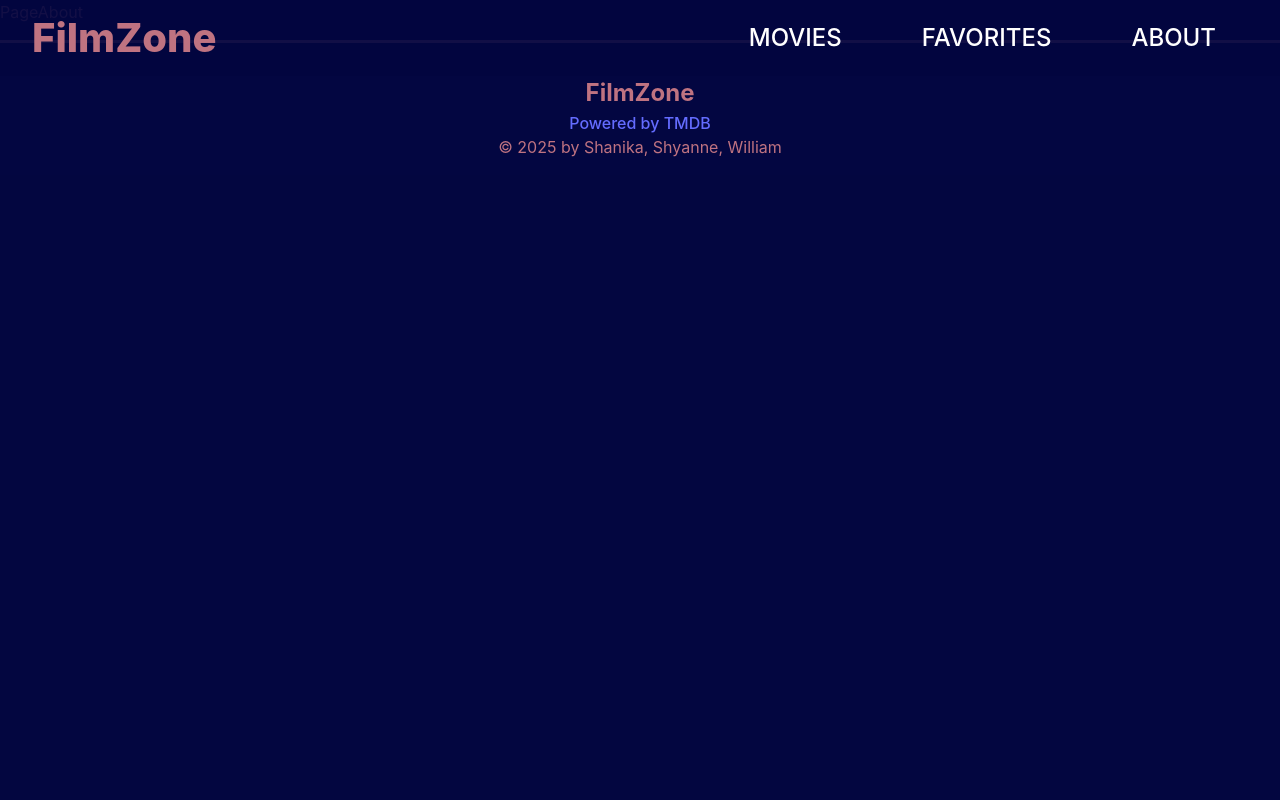
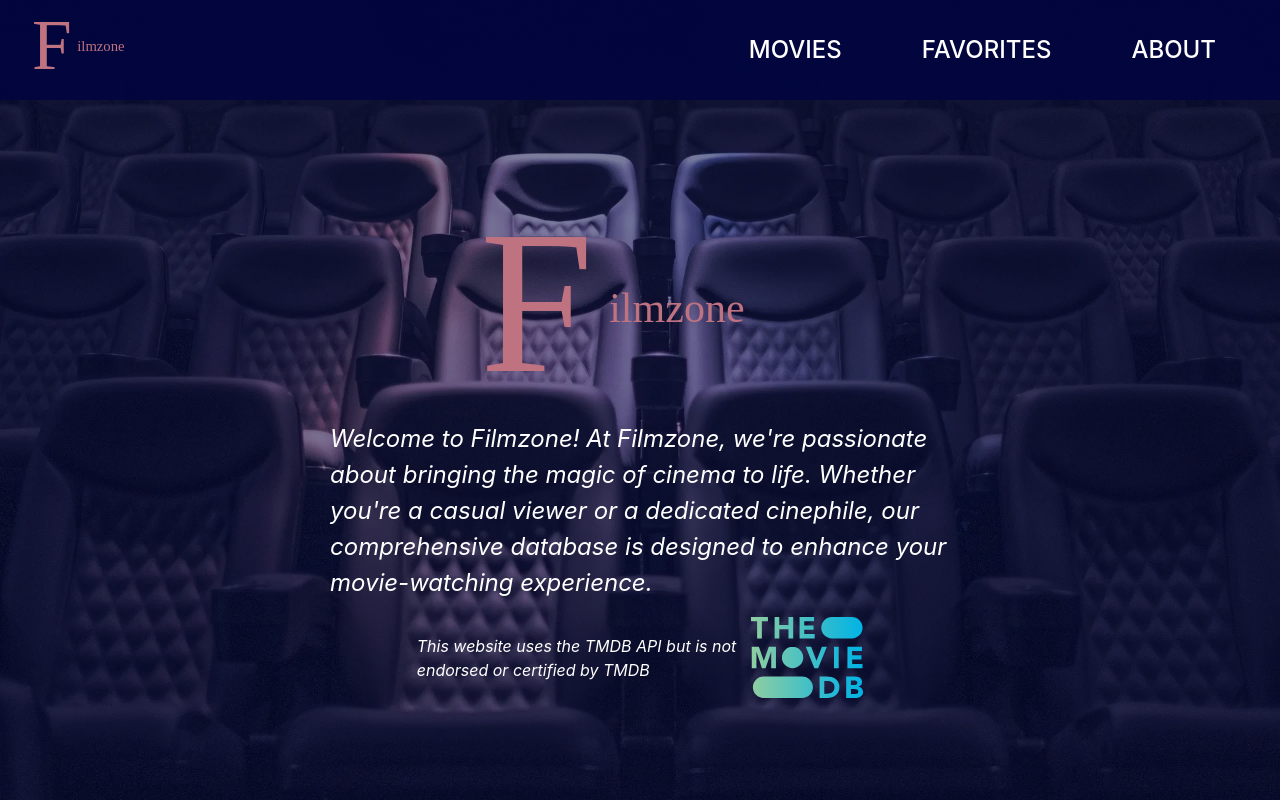
Before and after one commit to williamlinweilun/movie-database-react-project, a React (Vite) app: page /about in a window 1280 px wide. Shown: the top 800 px of the page. Built offline with nearby package versions, Linux system fonts and the light colour scheme; no server answers.

Commit message:
changed logo into svg

```diff
--- a/src/components/Header.css
+++ b/src/components/Header.css
@@ -10,10 +10,14 @@ header {
   top: 0;
   z-index: 99;
 
+  img {
+    width: 5rem;
+    padding: .5rem 1rem;
+
+  }
+
   h1 {
     color: #bf7381;
-    padding: 0 16px;
-    margin: 1rem 0;
     font-size: 2.5rem;
 
     a{
@@ -31,8 +35,9 @@ header a {
 
 @media screen and (min-width: 51.25rem) {
   header {
-    h1 {
-      padding: 0 2rem;
+    img {
+      padding: .5rem 2rem;
+      width: 7rem;
     }
   }
 }
--- a/src/components/Header.jsx
+++ b/src/components/Header.jsx
@@ -1,10 +1,12 @@
+import logo from "../images/filmzone-logo.svg";
 import { NavLink} from "react-router-dom";
 import Navbar from "./Navbar";
 import "./Header.css";
 function Header() {
   return (
     <header>
-      <h1><NavLink to="/">FilmZone</NavLink></h1>
+      <NavLink to="/"><img src={logo} alt="Filmzone Logo" /></NavLink>
+      {/* <h1><NavLink to="/">FilmZone</NavLink></h1> */}
       <Navbar />
     </header>
   );
--- a/src/components/Navbar.css
+++ b/src/components/Navbar.css
@@ -5,6 +5,7 @@
   padding: 0 1rem;
   box-sizing: border-box;
   position: relative;
+
 
   nav {
     position: fixed;
@@ -20,7 +21,7 @@
     gap: 1.5rem;
     background-color: #030640e9;
     transition: 0.5s;
-    transform: translateY(-100vh);
+    transform: translateY(-150vh);
   }
 
   .responsive_nav {
@@ -50,7 +51,7 @@ ul {
   color: #bf7381;
   visibility: visible;
   opacity: 1;
-  width: 2.5rem;
+  width: 2rem;
   height: auto;
 
   svg {
--- a/src/pages/PageAbout.css
+++ b/src/pages/PageAbout.css
@@ -0,0 +1,68 @@
+.about-wrapper {
+  position: relative;
+  background-image: url("../images/about-backdrop.webp");
+  background-size: cover;
+  background-position: center;
+  background-repeat: no-repeat;
+  min-height: 100vh;
+  min-width: fit-content;
+  z-index: 1;
+  margin: 0;
+  padding: 0;
+  display: flex;
+  flex-direction: column;
+  justify-content: center;
+  gap: 0;
+
+  img {
+    width: 45vw;
+    margin: 7rem auto 0 auto;
+    height: auto;
+
+    @media screen and (min-width: 51.25rem) {
+      width: 25vw;
+    }
+  }
+  p {
+    display: flex;
+    justify-content: center;
+    color: white;
+    font-size: 1.5rem;
+    font-style: italic;
+    padding: 0 1rem;
+    margin: 0 auto;
+    max-width: 38.75rem;
+  }
+
+  .tmdb-container {
+    margin: 1rem auto;
+    display: flex;
+    justify-content: center;
+    align-items: center;
+    gap: 0;
+
+    .tmdb {
+      max-width: 7rem;
+      margin: 0;
+      padding: 0;
+    }
+
+    p {
+      font-size: 1rem;
+      width: 50%;
+      margin: 0;
+      padding: 0;
+    }
+  }
+}
+
+.about-wrapper::before {
+  content: "";
+  position: absolute;
+  top: 0;
+  left: 0;
+  width: 100%;
+  height: 100%;
+  background: #03064083;
+  z-index: -1;
+}
--- a/src/pages/PageAbout.jsx
+++ b/src/pages/PageAbout.jsx
@@ -1,8 +1,24 @@
 import "./PageAbout.css";
+import logo from "../images/filmzone-logo.svg";
+import img from "../images/tmdb-logo.svg";
 import React from "react";
 
 function PageAbout() {
-  return <div>PageAbout</div>;
+  return (
+    <div className="about-wrapper">
+      <img src={logo} alt="Filmzone logo" />
+      <p>
+        Welcome to Filmzone! At Filmzone, we're passionate about bringing the
+        magic of cinema to life. Whether you're a casual viewer or a dedicated
+        cinephile, our comprehensive database is designed to enhance your
+        movie-watching experience.
+      </p>
+      <div className="tmdb-container">
+        <p>This website uses the TMDB API but is not endorsed or certified by TMDB</p>
+      <img src={img} alt="TMDB Logo Attribution" className="tmdb" />
+      </div>
+    </div>
+  );
 }
 
 export default PageAbout;
```
Also changed, not shown: src/images/filmzone-logo.svg (added), src/images/tmdb-logo.svg (added).
